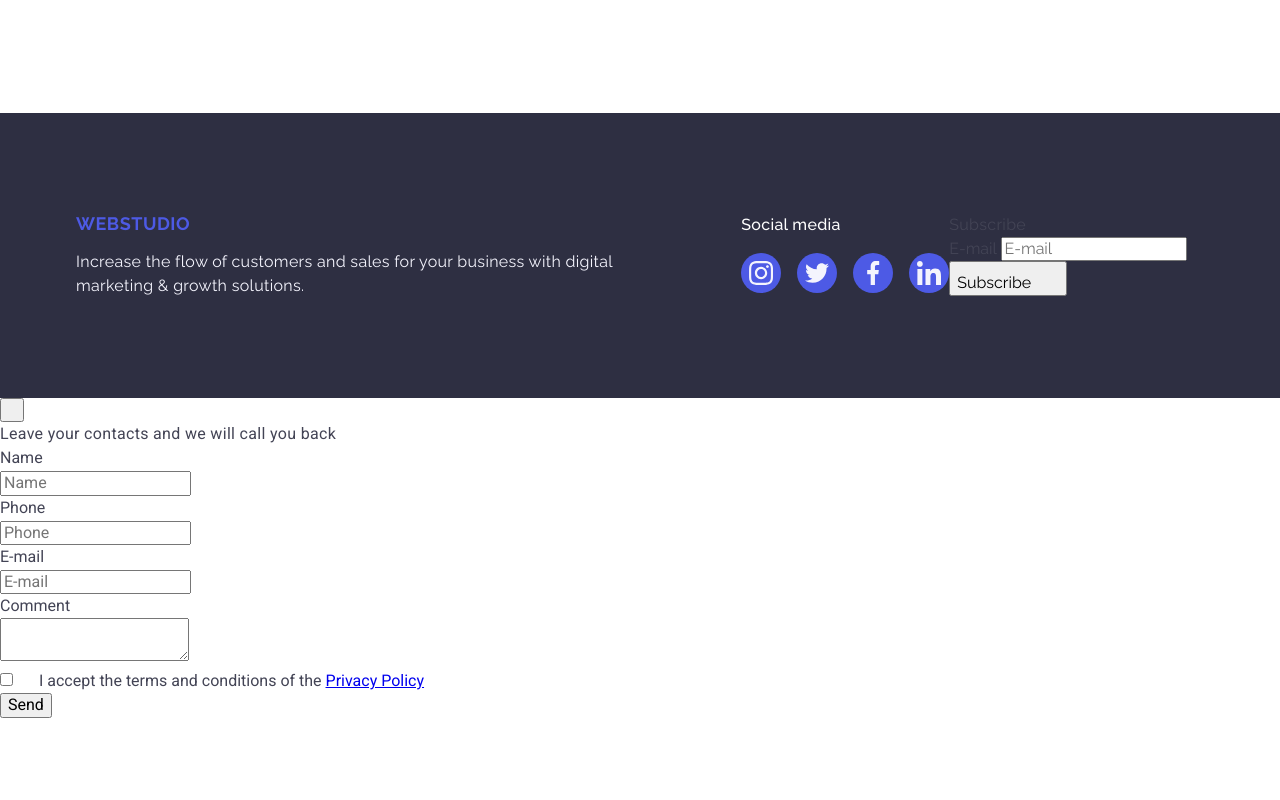
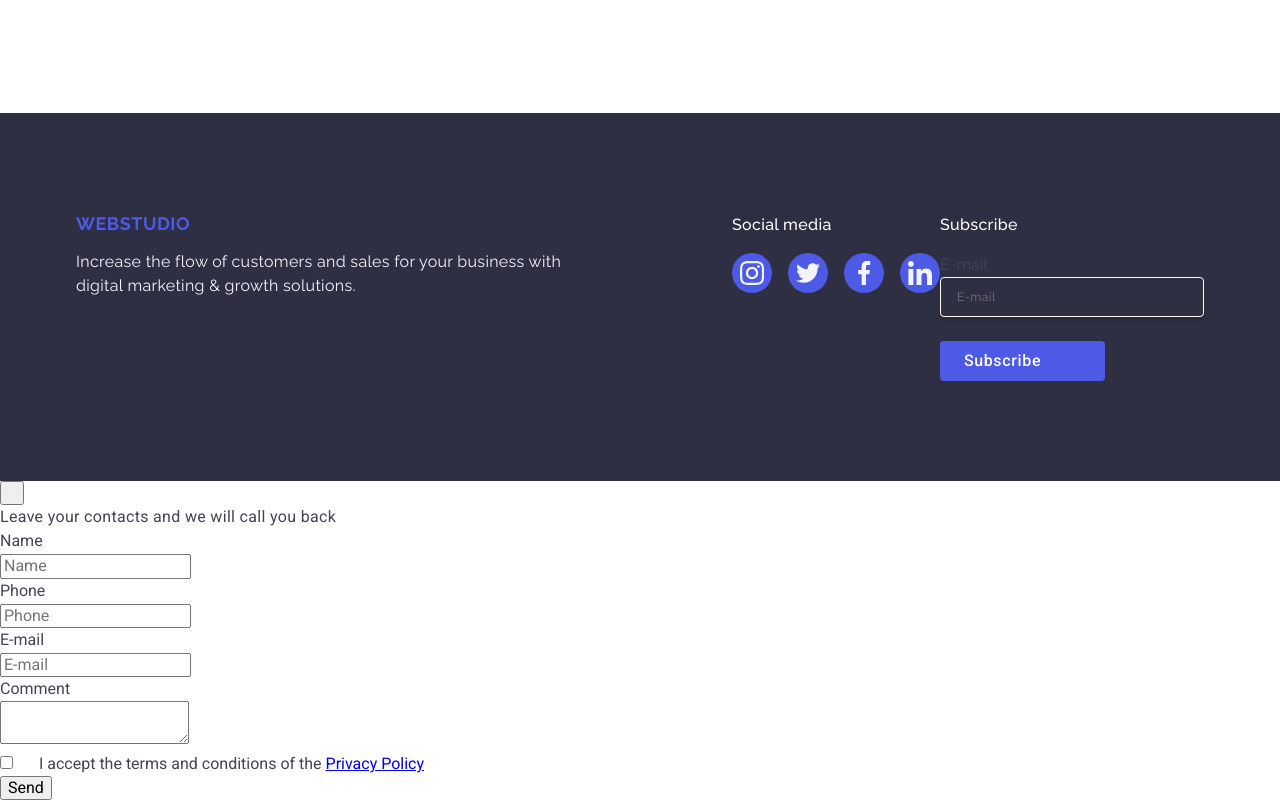
Before and after one commit to replikduplik/goit-markup-hw-05, a plain HTML site: page index.html in a window 1280 px wide. Shown: the part 3063-3863 px from the top of the page. Before the commit the page ends 3781 px from the top, so only its background shows below. Drawn offline with nearby package versions, Linux system fonts and the light colour scheme.

Commit message:
footer update

```diff
--- a/css/style.css
+++ b/css/style.css
@@ -501,3 +501,58 @@ p {
 .footer-social-link svg {
 	fill: #f4f4fd;
 }
+
+/* footer-subscribe */
+
+.footer-subscribe-title {
+	margin-bottom: 16px;
+	font-weight: 500;
+	font-size: 16px;
+	line-height: 1.5;
+	letter-spacing: 0.02em;
+	color: #ffffff;
+}
+
+.footer-subscribe-form {
+	display: flex;
+	flex-direction: column;
+	gap: 24px;
+}
+
+.footer-subscribe-input {
+	width: 264px;
+height: 40px;
+border: 1px solid #ffffff;
+background-color: transparent;
+font-size: 12px;
+line-height: 2;
+letter-spacing: 0.04em;
+padding-left: 16px;
+box-shadow: 0px 4px 4px rgba(0, 0, 0, 0.15);
+border-radius: 4px;
+color: #ffffff;
+
+}
+
+.footer-subscribe-button {
+	display: flex;
+	justify-content: center;
+	align-items: center;
+	width: 165px;
+	height: 40px;
+	font-family: 'Roboto', sans-serif;
+	font-weight: 500;
+	line-height: 1.5;
+	letter-spacing: 0.04em;
+	color: #ffffff;
+	cursor: pointer;
+	background-color: #4d5ae5;
+	border: none;
+	border-radius: 4px;
+}
+
+.footer-subscribe-button svg {
+	width: 24px;
+	height: 24px;
+	margin-left: 16px;
+}
```
